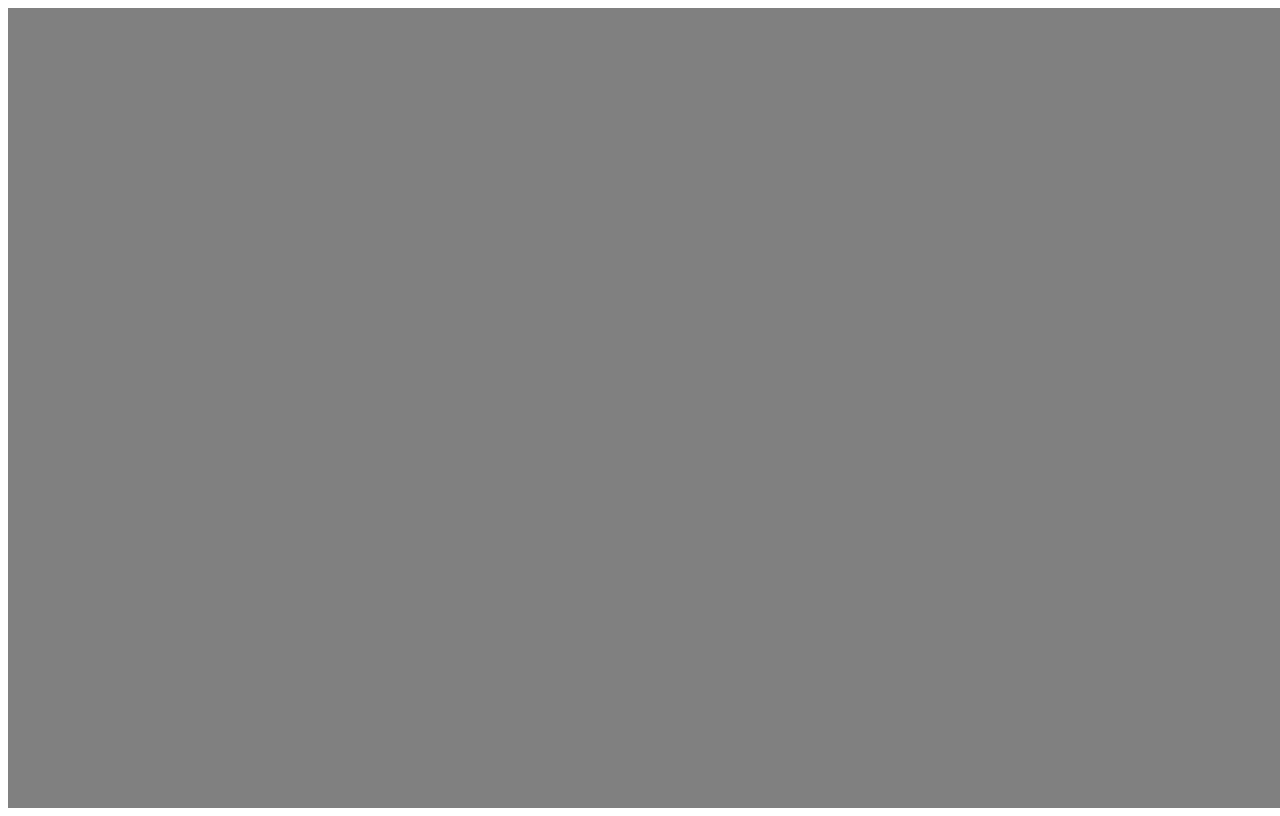
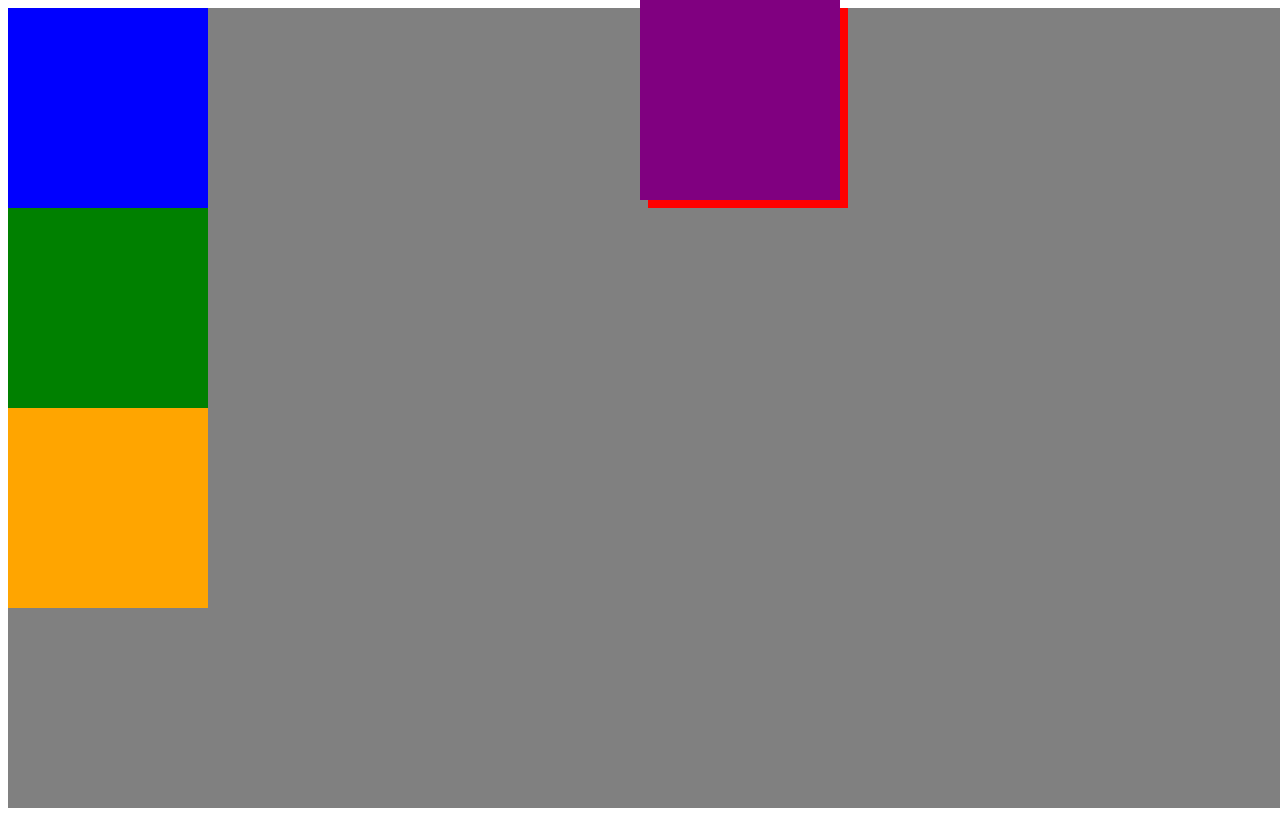
Before and after one commit to Decodedal/positioning-demo, a plain HTML site: page index.html in a window 1280 px wide. Drawn offline with Linux system fonts and the light colour scheme.

Commit message:
progress

```diff
--- a/styles.css
+++ b/styles.css
@@ -1,17 +1,36 @@
 .absolute{
    position: absolute;
+   width:200px;
+   height: 200px;
+   background-color:red;
+   top: 0%;
+   left:50%
 }
 .relative{
-    position:relative
+    position:relative;
+    width: 200px;
+    height:200px;
+    background-color:blue;
 }
 .sticky{
     position:sticky;
+    width:200px;
+    height: 200px;
+    background-color: green;
 }
 .static{
     position:static;
+    width:200px;
+    height: 200px;
+    background-color: orange;
 }
 .fixed{
     position:fixed;
+    width:200px;
+    height: 200px;
+    background-color: purple;
+    left: 50%;
+    top: 0;
 }
 .parent{
     position:relative;
```
